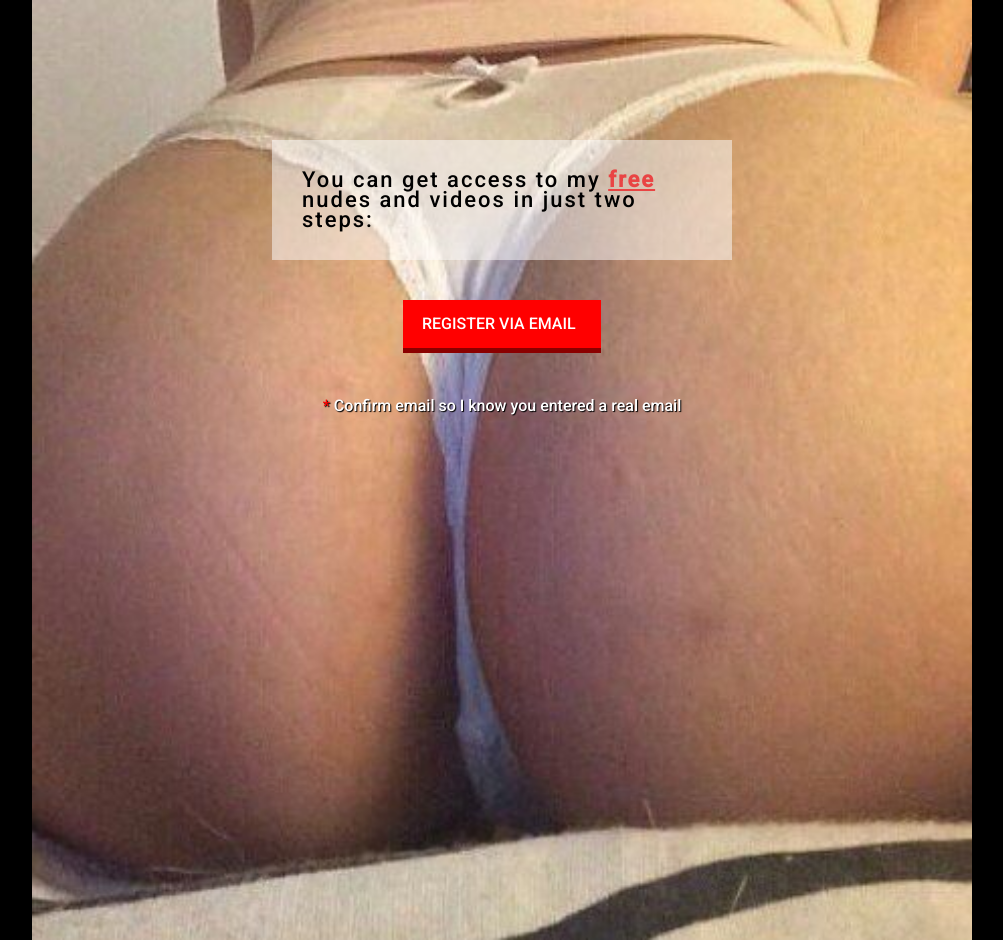
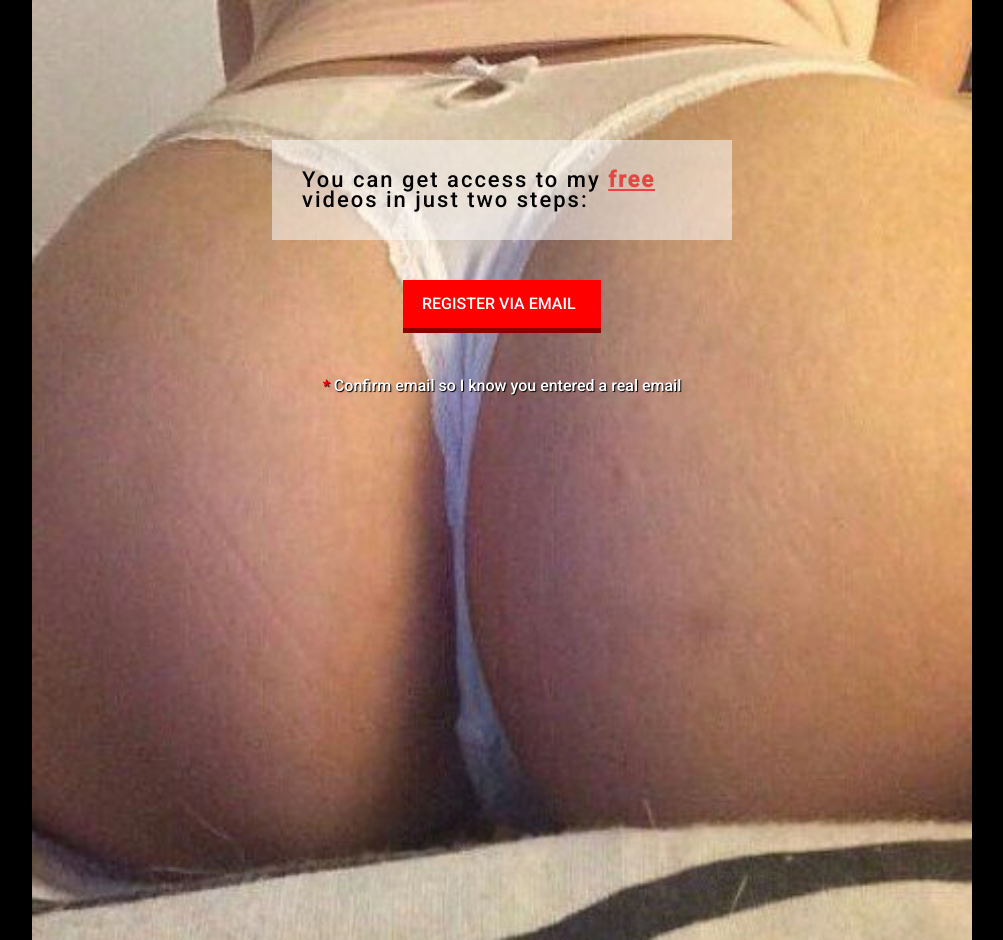
Before and after one commit to valbertbarbosa/itsme, a plain HTML site: page index.html in a window 1280 px wide. Shown: the whole page, without its empty margins (138-1141 px from the left). Drawn offline with Linux system fonts and the light colour scheme.

Commit message:
Update index.html

```diff
--- a/index.html
+++ b/index.html
@@ -6,11 +6,11 @@
     <meta name="viewport" content="width=device-width, initial-scale=1.0">
     <link rel="stylesheet" href="css/reset.css">
     <link rel="stylesheet" href="css/style.css">
-    <title>Free Nudes Download</title>
+    <title>IT'S ME TESSA</title>
 </head>
 
 <body>
-    <h1>You can get access to my <span>free</span> nudes and videos in just two steps:</h1>
+    <h1>You can get access to my <span>free</span> videos in just two steps:</h1>
 
     <div>
         <a class="button" href="">Register via email</a>
```
